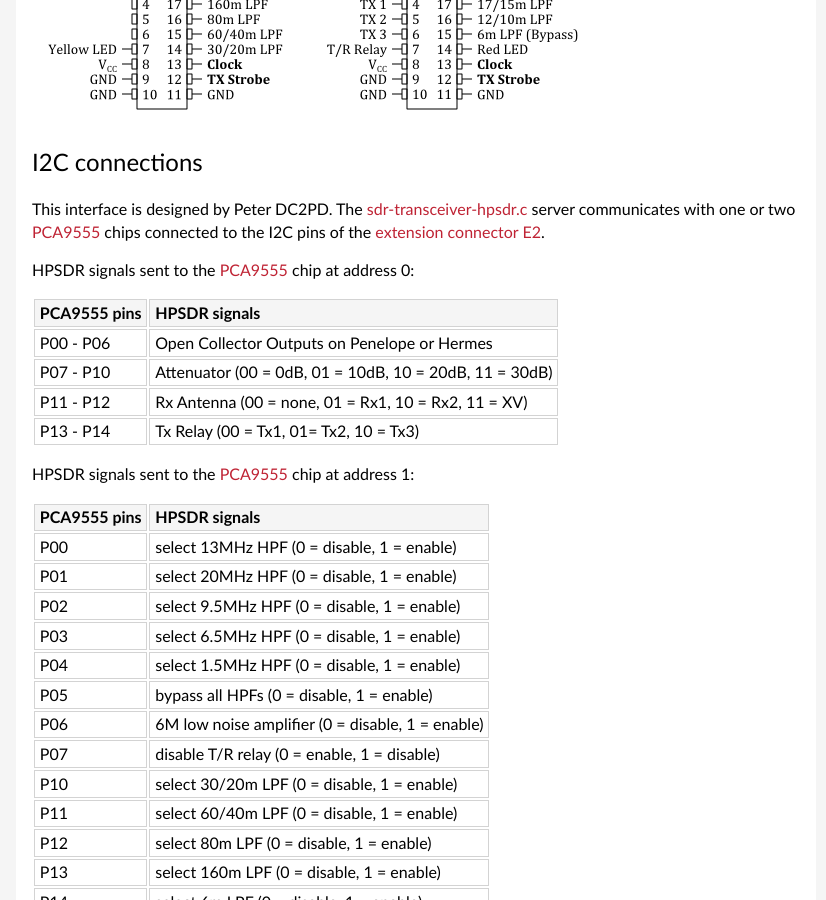
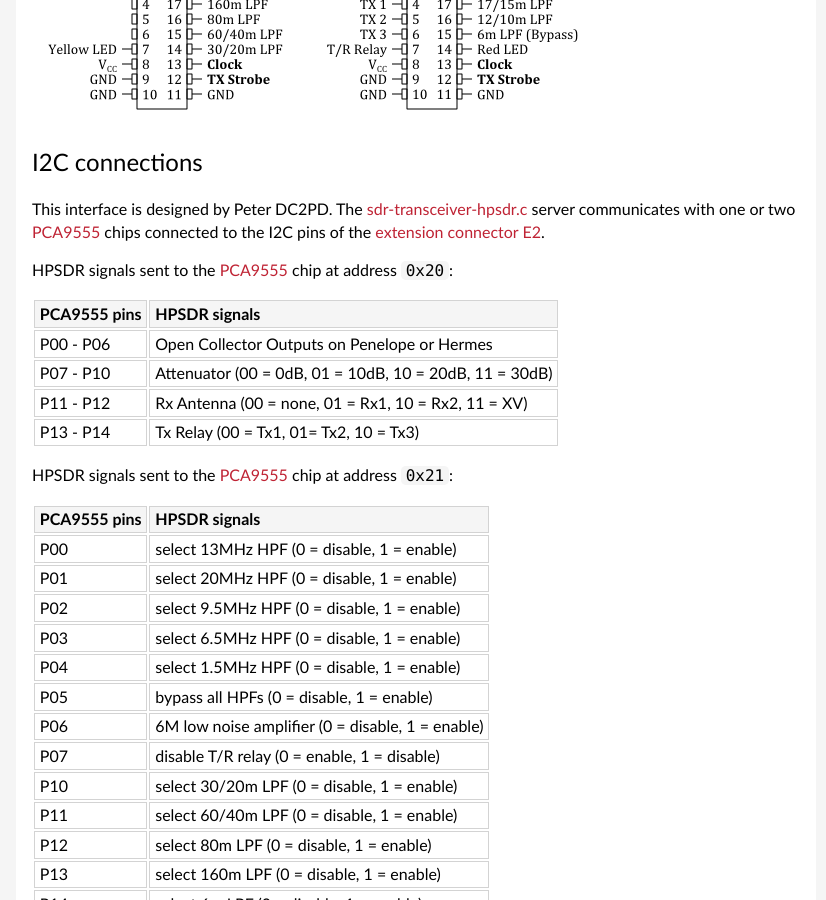
Before and after one commit to pavel-demin/red-pitaya-notes, a Jekyll site: the page built from sdr-transceiver-hpsdr.md, in a window 1280 px wide and 900 px high, scrolled down 3393 px. Shown: the whole window, without its empty margins (224-1050 px from the left). Built offline with Jekyll 4.4.1, drawn with Linux system fonts in a browser that asks for light colours.

Commit message:
fix PCA9555 addresses in sdr-transceiver-hpsdr

```diff
--- a/sdr-transceiver-hpsdr.md
+++ b/sdr-transceiver-hpsdr.md
@@ -84,7 +84,7 @@
 
 This interface is designed by Peter DC2PD. The [sdr-transceiver-hpsdr.c](https://github.com/pavel-demin/red-pitaya-notes/blob/master/projects/sdr_transceiver_hpsdr/server/sdr-transceiver-hpsdr.c) server communicates with one or two [PCA9555](http://www.ti.com/product/PCA9555) chips connected to the I2C pins of the [extension connector E2](http://redpitaya.readthedocs.io/en/latest/developerGuide/125-14/extent.html#extension-connector-e2).
 
-HPSDR signals sent to the [PCA9555](http://www.ti.com/product/PCA9555) chip at address 0:
+HPSDR signals sent to the [PCA9555](http://www.ti.com/product/PCA9555) chip at address `0x20`:
 
 PCA9555 pins | HPSDR signals
 ------------ | -------------
@@ -93,7 +93,7 @@
 P11 - P12    | Rx Antenna (00 = none, 01 = Rx1, 10 = Rx2, 11 = XV)
 P13 - P14    | Tx Relay (00 = Tx1, 01= Tx2, 10 = Tx3)
 
-HPSDR signals sent to the [PCA9555](http://www.ti.com/product/PCA9555) chip at address 1:
+HPSDR signals sent to the [PCA9555](http://www.ti.com/product/PCA9555) chip at address `0x21`:
 
 PCA9555 pins | HPSDR signals
 ------------ | -------------
```
